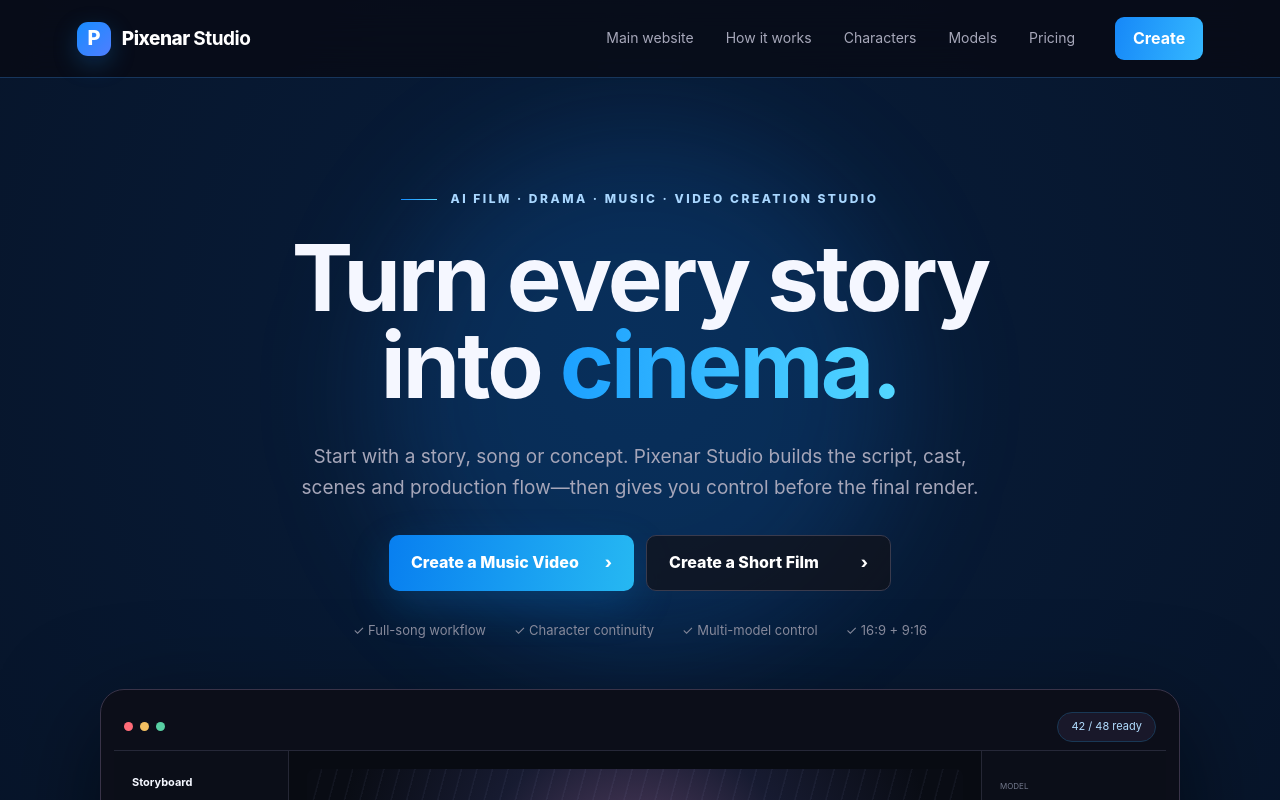
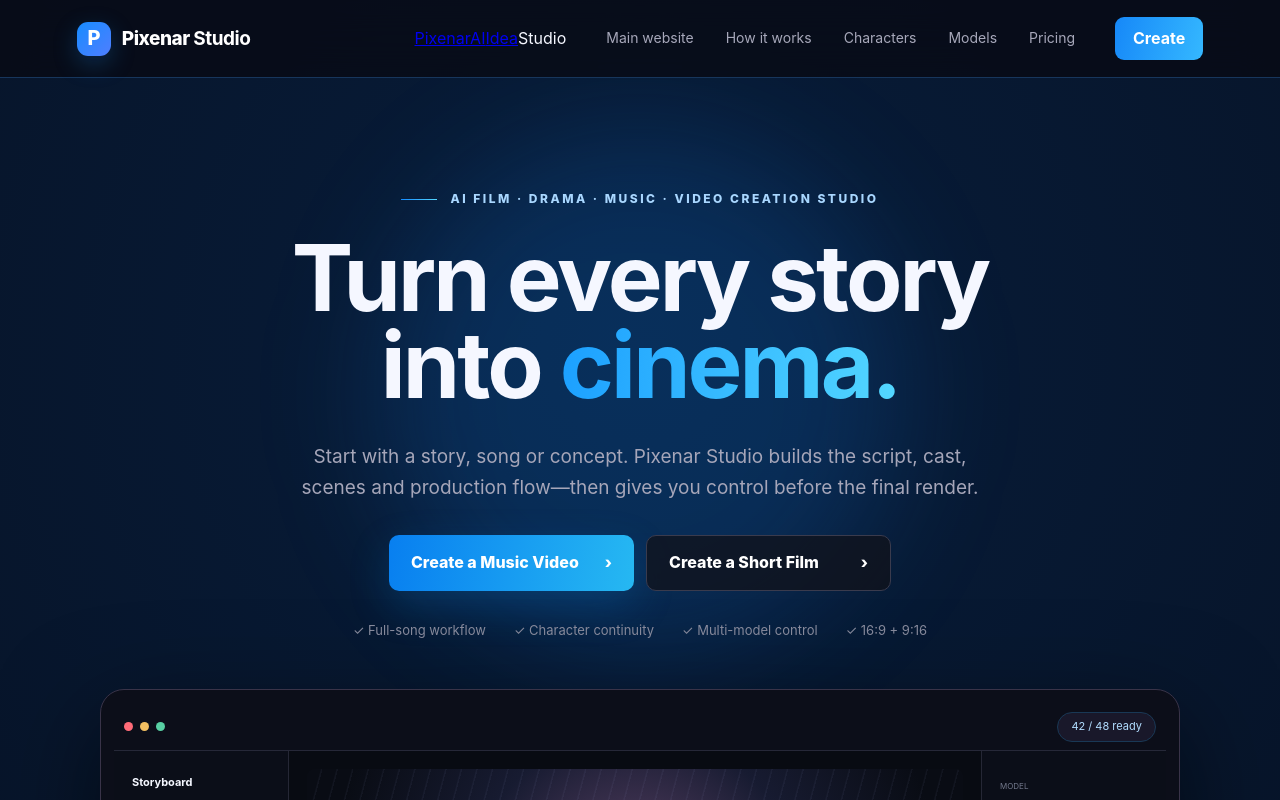
Before and after one commit to tntr24795-dot/PixenarMV, a Next.js app: page / in a window 1280 px wide. Shown: the top 800 px of the page. Built offline with nearby package versions, Linux system fonts and the light colour scheme; no server answers; the database is empty.

Commit message:
Add platform switcher to Studio home

```diff
--- a/app/page.tsx
+++ b/app/page.tsx
@@ -81,6 +81,11 @@ export default async function Home() {
             Pixenar <b>Studio</b>
           </span>
         </Link>
+        <div className="platformSwitch" aria-label="Switch Pixenar platform">
+          <a href={mainSiteUrl}>PixenarAI</a>
+          <a href="https://pixenar-ai36-lyndonn.app">Idea</a>
+          <span className="active">Studio</span>
+        </div>
         <div className="landingLinks">
           <a href={mainSiteUrl}>Main website</a>
           <a href="#workflow">How it works</a>
```
